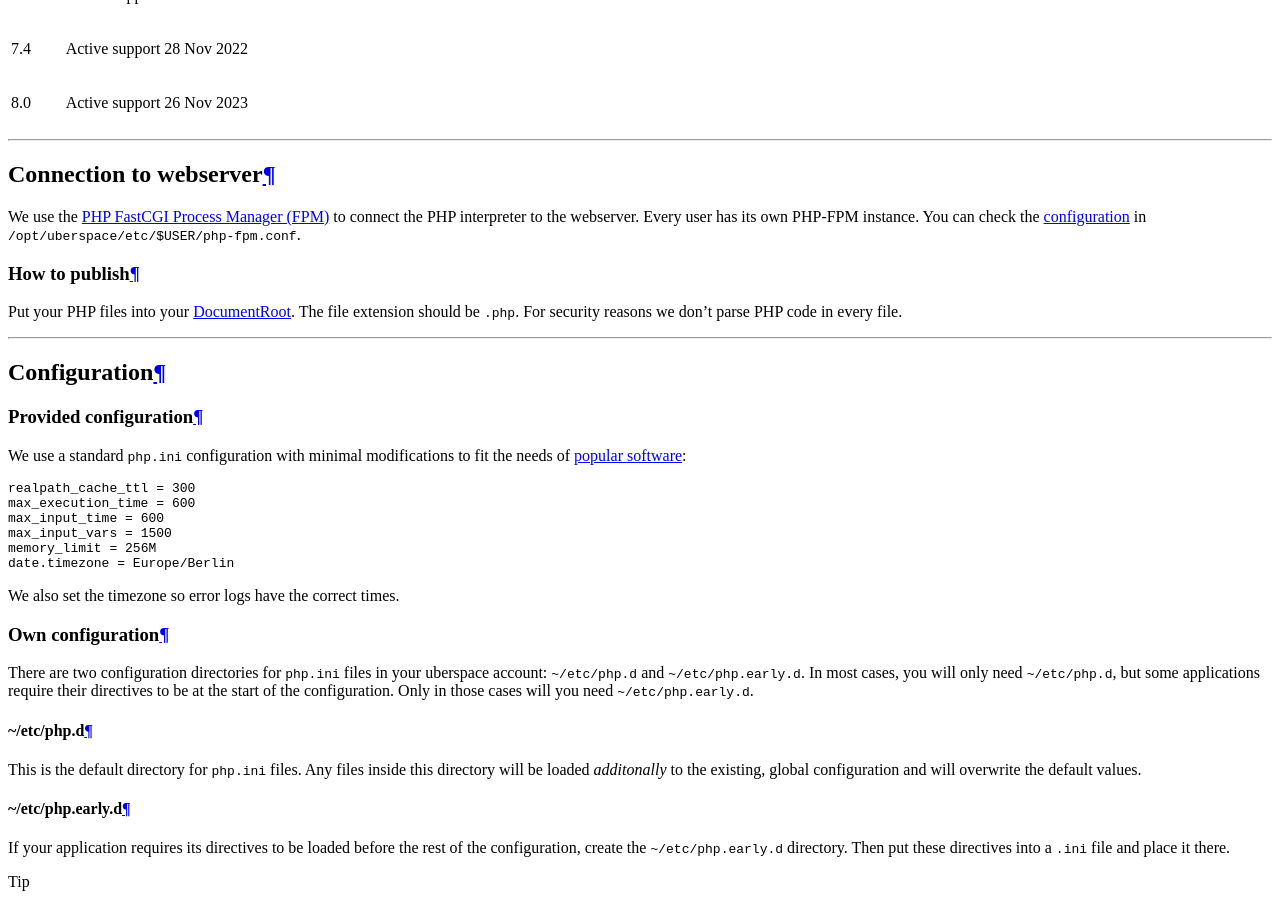
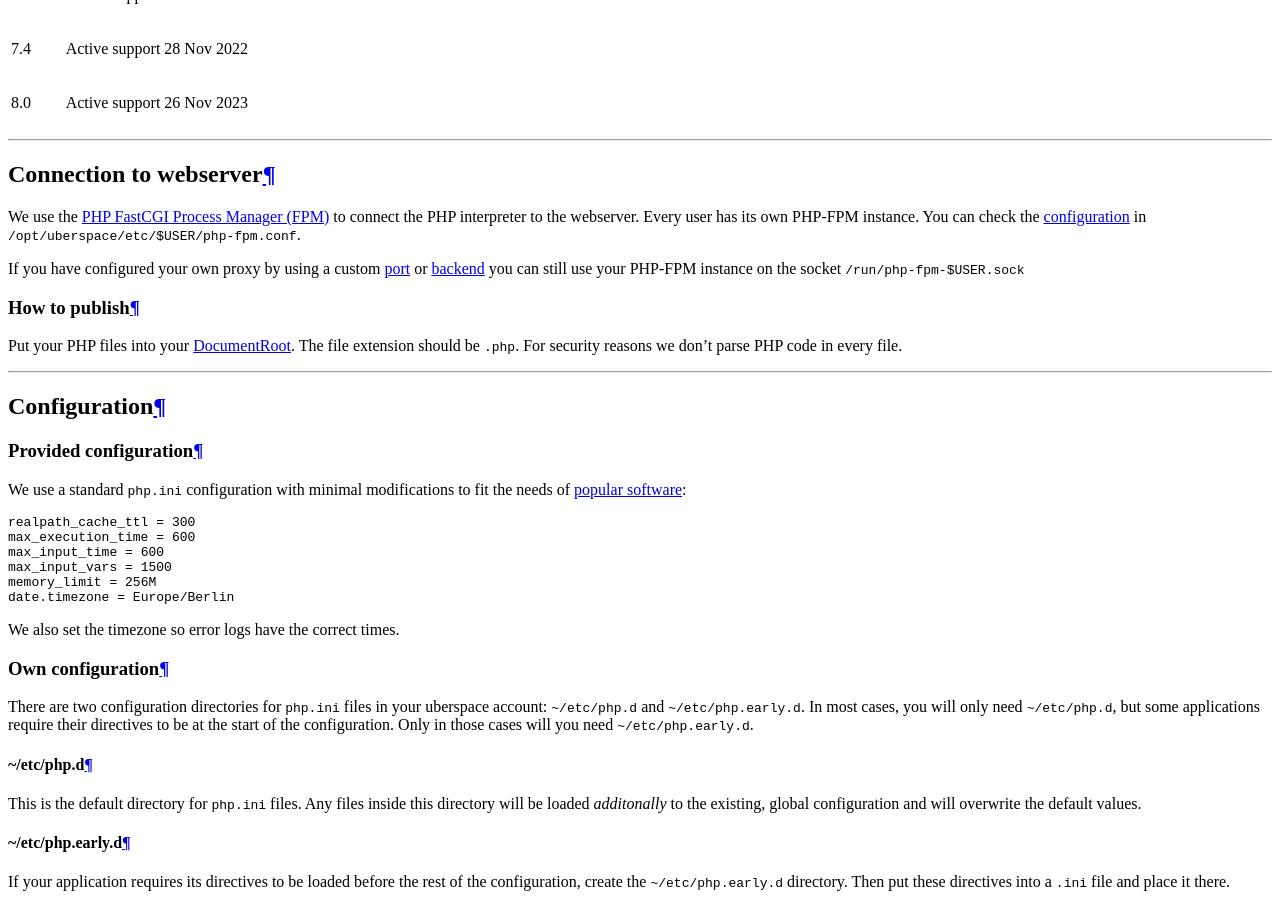
Before and after one commit to Uberspace/manual, a Sphinx documentation site: the page built from source/lang-php.rst, in a window 1280 px wide and 900 px high, scrolled down 3136 px. Built offline with Sphinx 7.4.7 and the Read the Docs theme 2.0.0, drawn with Linux system fonts in a browser that asks for light colours.

Commit message:
[U7.11.5] add info for new php-fpm socket

```diff
--- a/source/lang-php.rst
+++ b/source/lang-php.rst
@@ -92,6 +92,8 @@ Connection to webserver
 =======================
 
 We use the `PHP FastCGI Process Manager (FPM) <http://de2.php.net/manual/en/install.fpm.php>`_ to connect the PHP interpreter to the webserver. Every user has its own PHP-FPM instance. You can check the `configuration <http://de2.php.net/manual/en/install.fpm.configuration.php>`_ in ``/opt/uberspace/etc/$USER/php-fpm.conf``.
+
+If you have configured your own proxy by using a custom :ref:`port <firewallports>` or :ref:`backend <backends>` you can still use your PHP-FPM instance on the socket ``/run/php-fpm-$USER.sock``
 
 How to publish
 --------------
```
